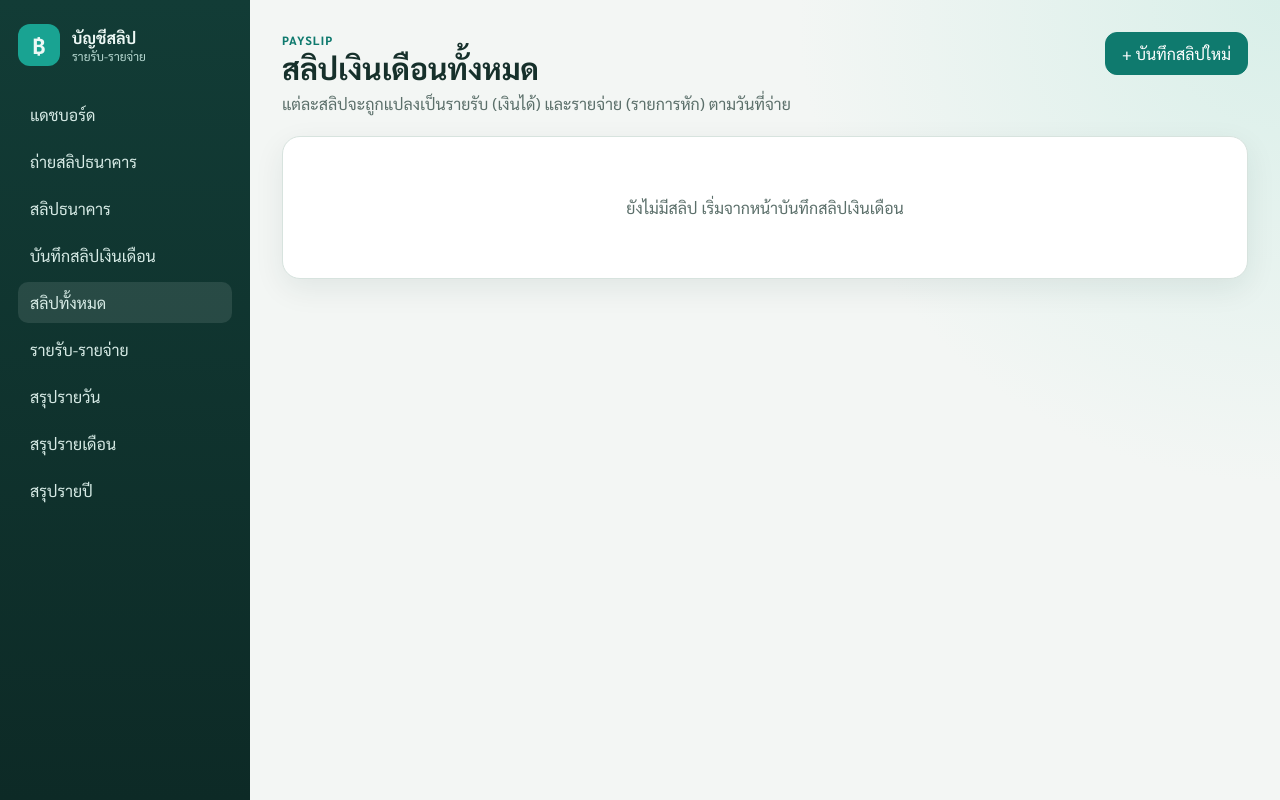
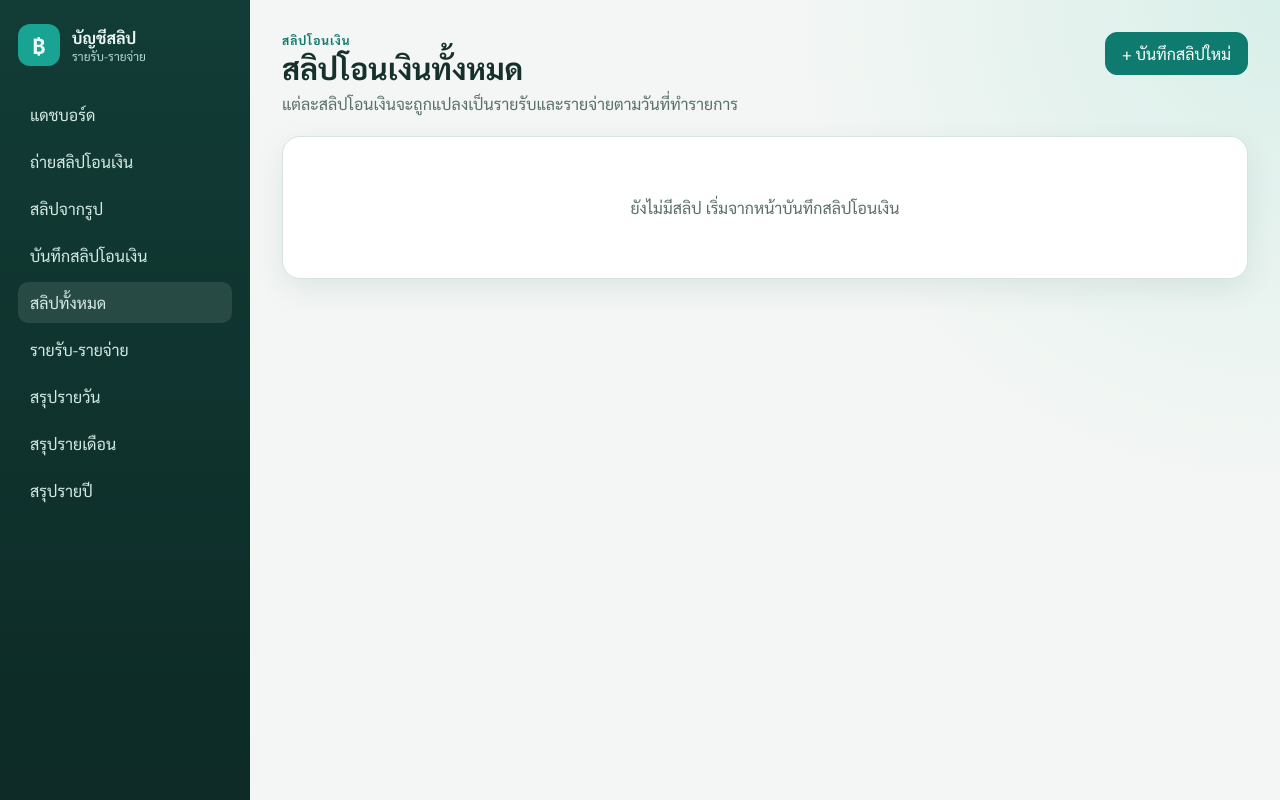
Before and after one commit to michatri/https-github.com-wc42txg5sr-sketch-seven-gift-logger, a Flask app: page /payslips in a window 1280 px wide. Run offline with Flask 3, Linux system fonts and the light colour scheme; data that the repository does not hold is empty.

Commit message:
Rename UI copy from salary payslip to money-transfer slip
Show รายรับ-รายจ่ายจากสลิปโอนเงิน throughout the Thai interface.

Co-authored-by: michatri <michatri@users.noreply.github.com>

```diff
--- a/accounting/__init__.py
+++ b/accounting/__init__.py
@@ -1,4 +1,4 @@
-"""Payslip-based income and expense accounting."""
+"""Income and expense accounting from money-transfer slips."""
 
 from accounting.app import create_app
 
--- a/accounting/app.py
+++ b/accounting/app.py
@@ -121,7 +121,7 @@ def register_routes(app: Flask) -> None:
     def payslip_detail(payslip_id: int):
         slip = store.fetch_payslip(payslip_id)
         if slip is None:
-            flash("ไม่พบสลิปเงินเดือน", "error")
+            flash("ไม่พบสลิปโอนเงิน", "error")
             return redirect(url_for("payslip_list"))
         return render_template("payslip_detail.html", slip=slip)
 
@@ -129,7 +129,7 @@ def register_routes(app: Flask) -> None:
     def payslip_edit(payslip_id: int):
         slip = store.fetch_payslip(payslip_id)
         if slip is None:
-            flash("ไม่พบสลิปเงินเดือน", "error")
+            flash("ไม่พบสลิปโอนเงิน", "error")
             return redirect(url_for("payslip_list"))
         return render_template(
             "payslip_form.html",
@@ -152,7 +152,7 @@ def register_routes(app: Flask) -> None:
     @app.post("/payslips/<int:payslip_id>/delete")
     def payslip_delete(payslip_id: int):
         store.delete_payslip(payslip_id)
-        flash("ลบสลิปเงินเดือนแล้ว รายรับ-รายจ่ายที่ผูกกับสลิปถูกลบด้วย", "success")
+        flash("ลบสลิปโอนเงินแล้ว รายรับ-รายจ่ายที่ผูกกับสลิปถูกลบด้วย", "success")
         return redirect(url_for("payslip_list"))
 
     @app.get("/bank-slips")
@@ -458,7 +458,7 @@ def _save_payslip_from_form(payslip_id: int | None = None):
             expense_lines=expense_lines,
             payslip_id=payslip_id,
         )
-        flash("บันทึกสลิปเงินเดือน และลงรายรับ-รายจ่ายแล้ว", "success")
+        flash("บันทึกสลิปโอนเงิน และลงรายรับ-รายจ่ายแล้ว", "success")
         return redirect(url_for("payslip_detail", payslip_id=slip_id))
     except (MoneyError, ValueError) as exc:
         flash(str(exc), "error")
@@ -468,9 +468,9 @@ def _save_payslip_from_form(payslip_id: int | None = None):
 
 
 SOURCE_LABELS = {
-    "payslip": "สลิปเงินเดือน",
+    "payslip": "สลิปโอนเงิน",
     "manual": "บันทึกเอง",
-    "bank_slip": "สลิปธนาคาร",
+    "bank_slip": "สลิปโอนเงิน",
 }
 
 
--- a/accounting/db.py
+++ b/accounting/db.py
@@ -275,7 +275,7 @@ def save_payslip(
     if payslip_id:
         existing = db.execute("SELECT id FROM payslips WHERE id = ?", (payslip_id,)).fetchone()
         if existing is None:
-            raise ValueError("ไม่พบสลิปเงินเดือน")
+            raise ValueError("ไม่พบสลิปโอนเงิน")
         db.execute("DELETE FROM transactions WHERE payslip_id = ?", (payslip_id,))
         db.execute("DELETE FROM payslip_lines WHERE payslip_id = ?", (payslip_id,))
         db.execute(
@@ -384,7 +384,7 @@ def save_manual_transaction(
         if row is None:
             raise ValueError("ไม่พบรายการ")
         if row["source"] not in ("manual", "bank_slip"):
-            raise ValueError("รายการจากสลิปเงินเดือนต้องแก้ไขที่หน้าสลิปเงินเดือน")
+            raise ValueError("รายการจากสลิปโอนเงินต้องแก้ไขที่หน้าสลิปโอนเงิน")
         db.execute(
             """
             UPDATE transactions
@@ -415,7 +415,7 @@ def delete_transaction(txn_id: int) -> None:
     if row is None:
         raise ValueError("ไม่พบรายการ")
     if row["source"] not in ("manual", "bank_slip"):
-        raise ValueError("รายการจากสลิปเงินเดือนต้องลบที่หน้าสลิปเงินเดือน")
+        raise ValueError("รายการจากสลิปโอนเงินต้องลบที่หน้าสลิปโอนเงิน")
     db.execute("UPDATE bank_slips SET transaction_id = NULL, status = 'draft' WHERE transaction_id = ?", (txn_id,))
     db.execute("DELETE FROM transactions WHERE id = ?", (txn_id,))
     db.commit()
--- a/accounting/templates/bank_slip_capture.html
+++ b/accounting/templates/bank_slip_capture.html
@@ -1,10 +1,10 @@
 {% extends "base.html" %}
-{% block title %}ถ่ายสลิปธนาคาร{% endblock %}
+{% block title %}ถ่ายสลิปโอนเงิน{% endblock %}
 {% block content %}
 <section class="page-head">
   <div>
     <p class="eyebrow">Bank payslip</p>
-    <h1>ส่งรูปสลิปธนาคาร</h1>
+    <h1>ส่งรูปสลิปโอนเงิน</h1>
     <p class="muted">ถ่ายจากกล้องมือถือหรืออัปโหลดรูปสลิปโอนเงิน ระบบจะอ่านจำนวนเงินแล้วแปลงเป็นรายรับหรือรายจ่าย</p>
   </div>
 </section>
--- a/accounting/templates/base.html
+++ b/accounting/templates/base.html
@@ -3,7 +3,7 @@
 <head>
   <meta charset="utf-8">
   <meta name="viewport" content="width=device-width, initial-scale=1">
-  <title>{% block title %}ระบบบัญชีสลิปเงินเดือน{% endblock %}</title>
+  <title>{% block title %}ระบบบัญชีสลิปโอนเงิน{% endblock %}</title>
   <link rel="preconnect" href="https://fonts.googleapis.com">
   <link rel="preconnect" href="https://fonts.gstatic.com" crossorigin>
   <link href="https://fonts.googleapis.com/css2?family=Sarabun:wght@400;500;600;700&display=swap" rel="stylesheet">
@@ -21,9 +21,9 @@
       </a>
       <nav>
         <a href="{{ url_for('dashboard') }}" class="{{ 'active' if request.endpoint == 'dashboard' else '' }}">แดชบอร์ด</a>
-        <a href="{{ url_for('bank_slip_new') }}" class="{{ 'active' if request.endpoint in ['bank_slip_new', 'bank_slip_create', 'bank_slip_review'] else '' }}">ถ่ายสลิปธนาคาร</a>
-        <a href="{{ url_for('bank_slip_list') }}" class="{{ 'active' if request.endpoint == 'bank_slip_list' else '' }}">สลิปธนาคาร</a>
-        <a href="{{ url_for('payslip_new') }}" class="{{ 'active' if request.endpoint in ['payslip_new', 'payslip_create'] else '' }}">บันทึกสลิปเงินเดือน</a>
+        <a href="{{ url_for('bank_slip_new') }}" class="{{ 'active' if request.endpoint in ['bank_slip_new', 'bank_slip_create', 'bank_slip_review'] else '' }}">ถ่ายสลิปโอนเงิน</a>
+        <a href="{{ url_for('bank_slip_list') }}" class="{{ 'active' if request.endpoint == 'bank_slip_list' else '' }}">สลิปจากรูป</a>
+        <a href="{{ url_for('payslip_new') }}" class="{{ 'active' if request.endpoint in ['payslip_new', 'payslip_create'] else '' }}">บันทึกสลิปโอนเงิน</a>
         <a href="{{ url_for('payslip_list') }}" class="{{ 'active' if request.endpoint in ['payslip_list', 'payslip_detail', 'payslip_edit'] else '' }}">สลิปทั้งหมด</a>
         <a href="{{ url_for('transaction_list') }}" class="{{ 'active' if request.endpoint == 'transaction_list' else '' }}">รายรับ-รายจ่าย</a>
         <a href="{{ url_for('summary_daily') }}" class="{{ 'active' if request.endpoint == 'summary_daily' else '' }}">สรุปรายวัน</a>
--- a/accounting/templates/payslip_detail.html
+++ b/accounting/templates/payslip_detail.html
@@ -3,7 +3,7 @@
 {% block content %}
 <section class="page-head">
   <div>
-    <p class="eyebrow">Payslip #{{ slip.id }}</p>
+    <p class="eyebrow">สลิปโอนเงิน #{{ slip.id }}</p>
     <h1>{{ slip.employee_name }}</h1>
     <p class="muted">รอบ {{ thai_months[slip.period_month] }} {{ slip.period_year }} · จ่ายวันที่ {{ slip.pay_date }}</p>
   </div>
--- a/accounting/templates/payslip_form.html
+++ b/accounting/templates/payslip_form.html
@@ -1,10 +1,10 @@
 {% extends "base.html" %}
-{% block title %}{{ 'แก้ไขสลิปเงินเดือน' if slip else 'บันทึกสลิปเงินเดือน' }}{% endblock %}
+{% block title %}{{ 'แก้ไขสลิปโอนเงิน' if slip else 'บันทึกสลิปโอนเงิน' }}{% endblock %}
 {% block content %}
 <section class="page-head">
   <div>
-    <p class="eyebrow">เข้าข้อมูลจาก Payslip</p>
-    <h1>{{ 'แก้ไขสลิปเงินเดือน' if slip else 'บันทึกสลิปเงินเดือน' }}</h1>
+    <p class="eyebrow">เข้าข้อมูลจากสลิปโอนเงิน</p>
+    <h1>{{ 'แก้ไขสลิปโอนเงิน' if slip else 'บันทึกสลิปโอนเงิน' }}</h1>
     <p class="muted">กรอกรายได้ด้านซ้าย และรายการหักด้านขวา ระบบจะลงบัญชีรายรับ-รายจ่ายให้อัตโนมัติ</p>
   </div>
 </section>
--- a/accounting/templates/payslip_list.html
+++ b/accounting/templates/payslip_list.html
@@ -1,11 +1,11 @@
 {% extends "base.html" %}
-{% block title %}สลิปเงินเดือนทั้งหมด{% endblock %}
+{% block title %}สลิปโอนเงินทั้งหมด{% endblock %}
 {% block content %}
 <section class="page-head">
   <div>
-    <p class="eyebrow">Payslip</p>
-    <h1>สลิปเงินเดือนทั้งหมด</h1>
-    <p class="muted">แต่ละสลิปจะถูกแปลงเป็นรายรับ (เงินได้) และรายจ่าย (รายการหัก) ตามวันที่จ่าย</p>
+    <p class="eyebrow">สลิปโอนเงิน</p>
+    <h1>สลิปโอนเงินทั้งหมด</h1>
+    <p class="muted">แต่ละสลิปโอนเงินจะถูกแปลงเป็นรายรับและรายจ่ายตามวันที่ทำรายการ</p>
   </div>
   <a class="btn primary" href="{{ url_for('payslip_new') }}">+ บันทึกสลิปใหม่</a>
 </section>
@@ -44,7 +44,7 @@
       </tbody>
     </table>
   {% else %}
-    <p class="empty">ยังไม่มีสลิป เริ่มจากหน้าบันทึกสลิปเงินเดือน</p>
+    <p class="empty">ยังไม่มีสลิป เริ่มจากหน้าบันทึกสลิปโอนเงิน</p>
   {% endif %}
 </section>
 {% endblock %}
--- a/accounting/templates/transactions.html
+++ b/accounting/templates/transactions.html
@@ -5,7 +5,7 @@
   <div>
     <p class="eyebrow">Ledger</p>
     <h1>รายรับ-รายจ่าย</h1>
-    <p class="muted">รายการจากสลิปเงินเดือน สลิปธนาคาร และรายการที่บันทึกเอง</p>
+    <p class="muted">รายการจากสลิปโอนเงินและรายการที่บันทึกเอง</p>
   </div>
 </section>
 
@@ -90,7 +90,7 @@
             <td>{{ row.category_name or '-' }}</td>
             <td>
               {% if row.source == 'payslip' %}
-                <a href="{{ url_for('payslip_detail', payslip_id=row.payslip_id) }}">สลิปเงินเดือน #{{ row.payslip_id }}</a>
+                <a href="{{ url_for('payslip_detail', payslip_id=row.payslip_id) }}">สลิปโอนเงิน #{{ row.payslip_id }}</a>
               {% else %}
                 {{ row.source | source_label }}
               {% endif %}
```
Also changed, not shown: accounting/templates/dashboard.html (+7 -7 lines), tests/test_bank_slips.py (+2 -2 lines), tests/test_web.py (+1 -1 lines), README.md, 1 other file.
